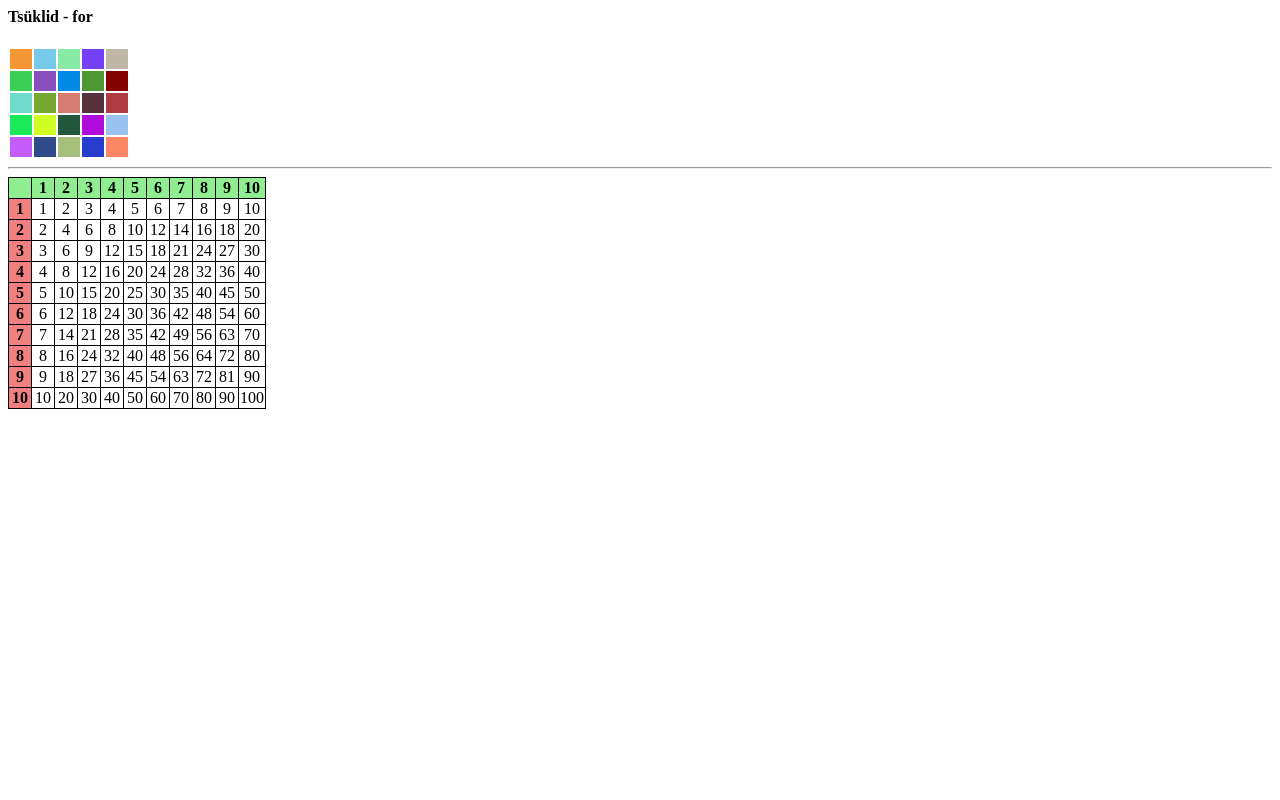
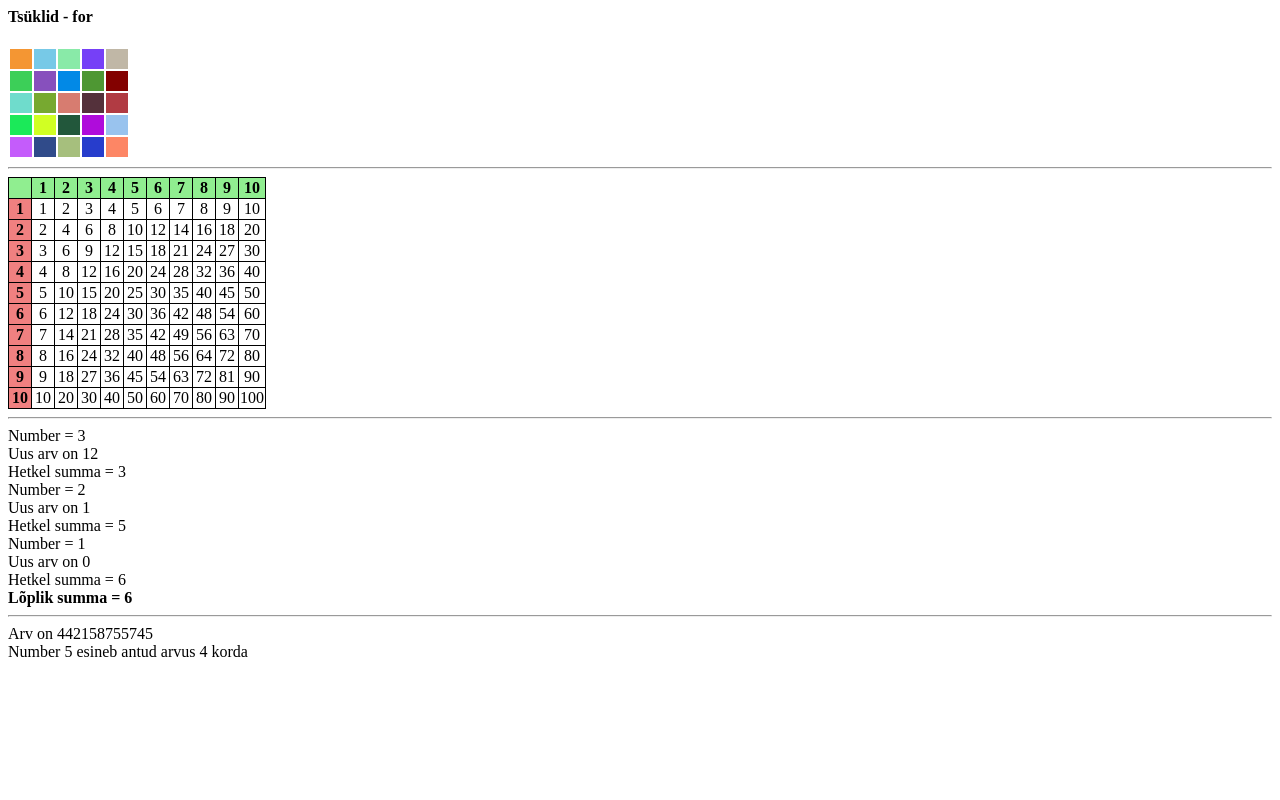
Before and after one commit to martintimma/php_alused, a PHP site: page / in a window 1280 px wide. Run offline with PHP 8.4, Linux system fonts and the light colour scheme.

Commit message:
tsüklid - while -numbrite esinemine

```diff
--- a/loop/index.php
+++ b/loop/index.php
@@ -56,3 +56,37 @@ for($arv1 = 1; $arv1 <= 10; $arv1++){
     echo '</tr>'; // rea lõpp
 }
 echo '</table>'; // tabeli lõpp
+
+echo '<hr>';
+
+$arv = 123;
+$numbriteSumma = 0;
+while ($arv !=0) {
+    //leiame numbri
+    $number = $arv % 10;
+    echo 'Number = '.$number.'<br>';
+    //valmistame arvu tsükli järgmiseks sammuyks
+    $arv = $arv / 10;
+    settype($arv, 'int');
+    echo 'Uus arv on '.$arv.'<br>';
+    //leiame ka hetkel oleva summa
+    $numbriteSumma = $numbriteSumma + $number;
+    echo 'Hetkel summa = '.$numbriteSumma.'<br>';
+}
+echo '<b>Lõplik summa = '.$numbriteSumma.'<br></b>';
+
+echo '<hr>';
+
+$arv = 442158755745;
+echo 'Arv on '.$arv.'<br>';
+// leia, mitu korda siin esinemas number 5;
+$numberKokku = 0;
+while($arv != 0) {
+    $number = $arv % 10;
+    if($number == 5){
+        $numberKokku = $numberKokku +1; //$numberKokku++;
+    }
+    $arv = $arv / 10;
+    settype($arv, 'int');
+}
+echo 'Number 5 esineb antud arvus '.$numberKokku.' korda<br>';
```
